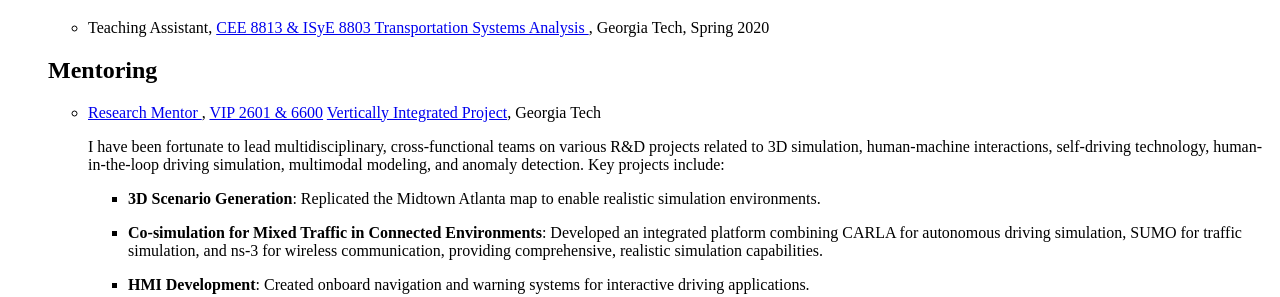
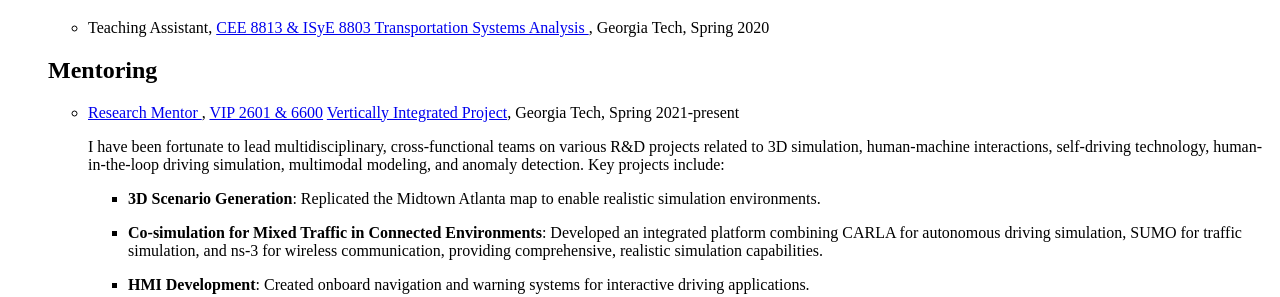
Before and after one commit to YangjiaoChen/YangjiaoChen.github.io, a Jekyll site: the page built from teaching.html, in a window 1280 px wide. Shown: the part 156-453 px from the top of the page. Built offline with Jekyll 4.4.1, drawn with Linux system fonts in a browser that asks for light colours.

Commit message:
Update teaching.html

```diff
--- a/teaching.html
+++ b/teaching.html
@@ -76,7 +76,7 @@ title: "Yangjiao Chen: teaching"
 
 <h2> Mentoring </h2>
     <ul>
-    <li> <a href="https://vip.gatech.edu/teams/vwu" target="_blank"> Research Mentor </a>, <a href="https://catalog.gatech.edu/coursesaz/vip/" target="_blank">VIP 2601 & 6600</a> <a href="https://catalog.gatech.edu/academics/special-academic-programs/vertically-integrated-projects-program/" target="_blank">Vertically Integrated Project</a>, Georgia Tech</li>
+    <li> <a href="https://vip.gatech.edu/teams/vwu" target="_blank"> Research Mentor </a>, <a href="https://catalog.gatech.edu/coursesaz/vip/" target="_blank">VIP 2601 & 6600</a> <a href="https://catalog.gatech.edu/academics/special-academic-programs/vertically-integrated-projects-program/" target="_blank">Vertically Integrated Project</a>, Georgia Tech, Spring 2021-present</li>
 <p>I have been fortunate to lead multidisciplinary, cross-functional teams on various R&D projects related to
 3D simulation, human-machine interactions, self-driving technology, human-in-the-loop driving simulation, multimodal modeling, and anomaly detection.
 	    Key projects include:</p>
```
